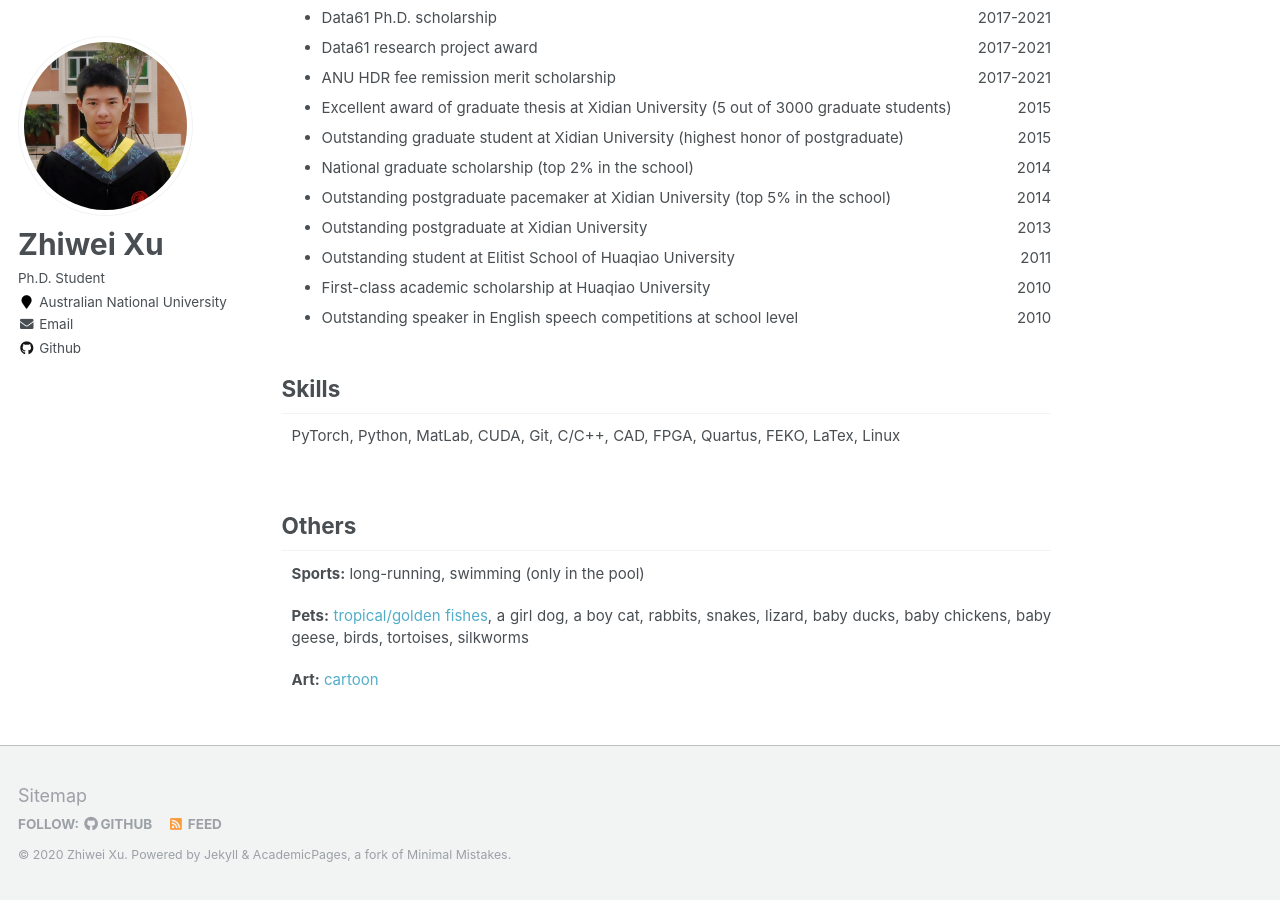
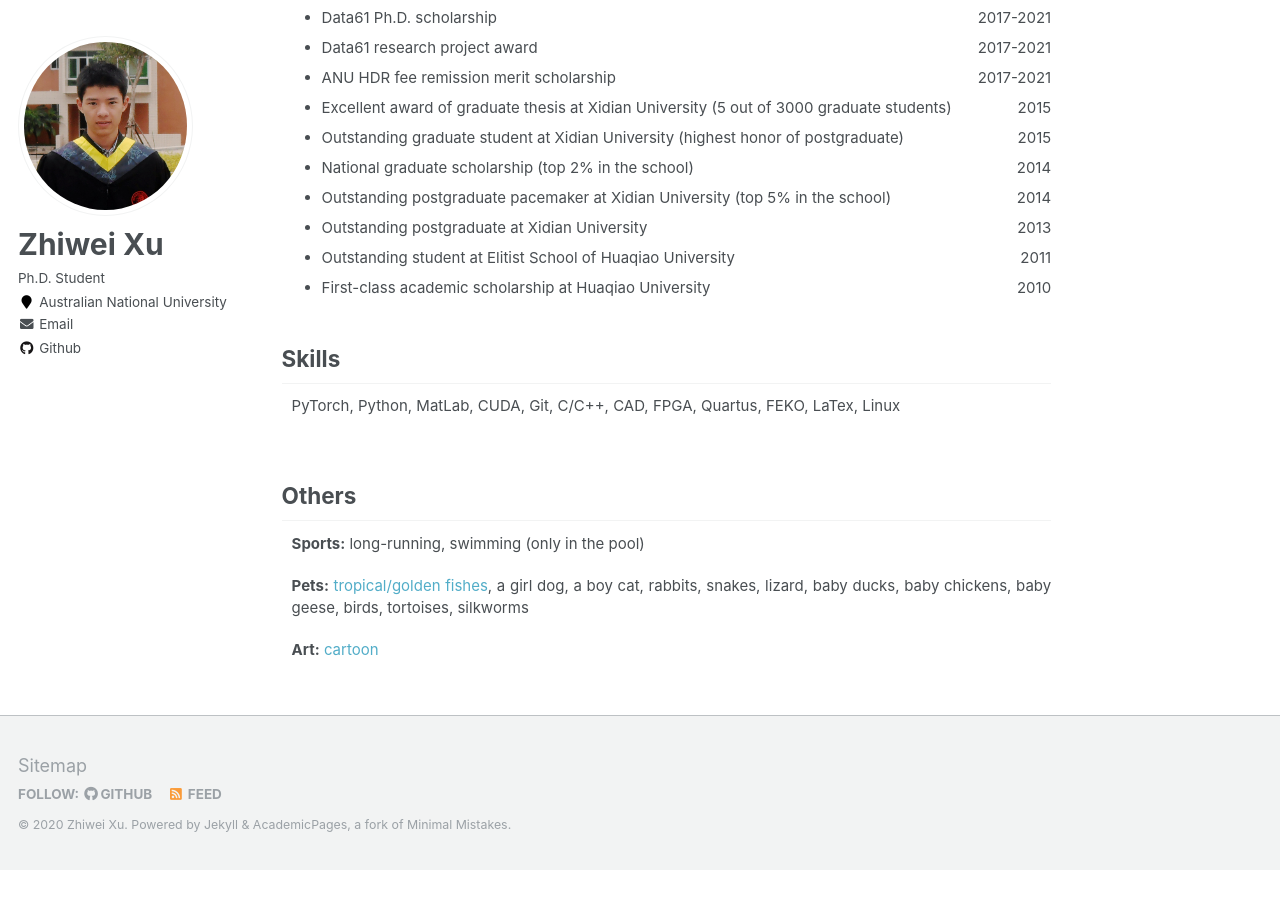
Before and after one commit to zwxu064/zwxu064.github.io, a Jekyll site: the page built from _pages/about.html, in a window 1280 px wide and 900 px high, scrolled down 2974 px. Built offline with Jekyll 4.4.1, drawn with Linux system fonts in a browser that asks for light colours; after the commit the page ends 3844 px from its top, so only the background shows below that.

Commit message:
Removing an old award

```diff
--- a/_pages/about.html
+++ b/_pages/about.html
@@ -218,11 +218,6 @@ redirect_from:
     <li><div class="alignleft">First-class academic scholarship at Huaqiao University</div>
         <div class="alignrighttight">2010</div>
         <div style="clear: both;"></div>
-
-    <li><div class="alignleft">Outstanding speaker in English speech competitions at school level</div>
-        <div class="alignrighttight">2010</div>
-        <div style="clear: both;"></div>
-
   </ul>
 
 <h2 id="skills">Skills</h2>
```
